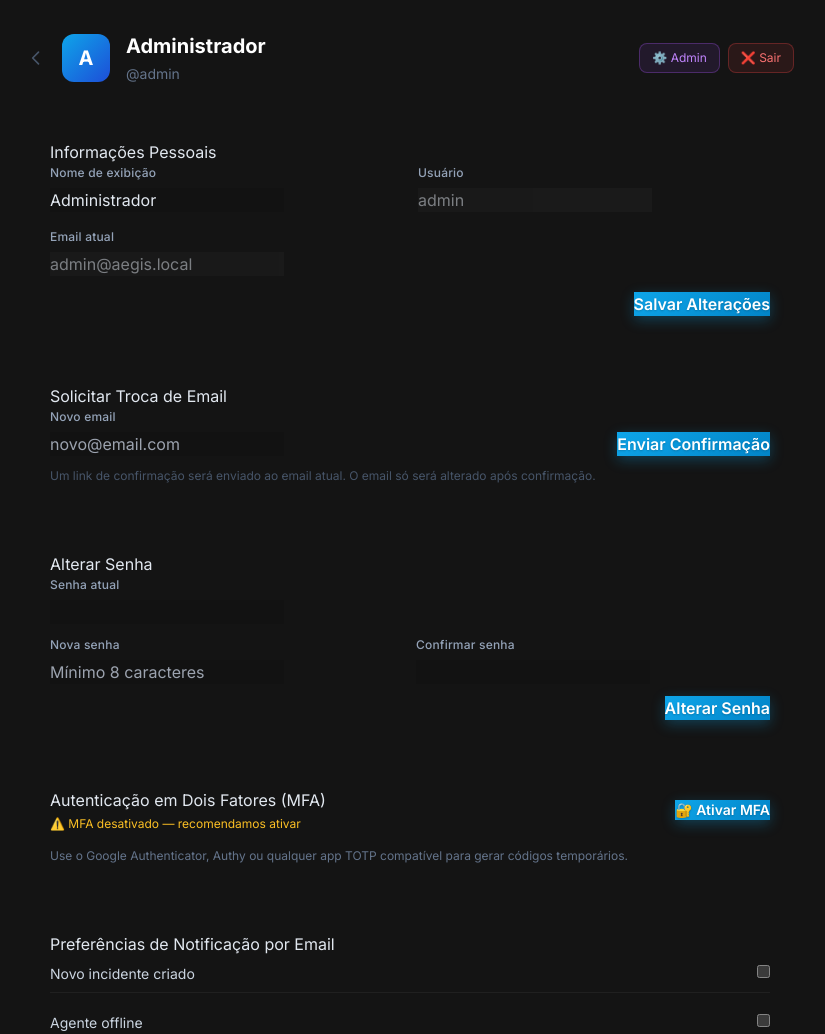
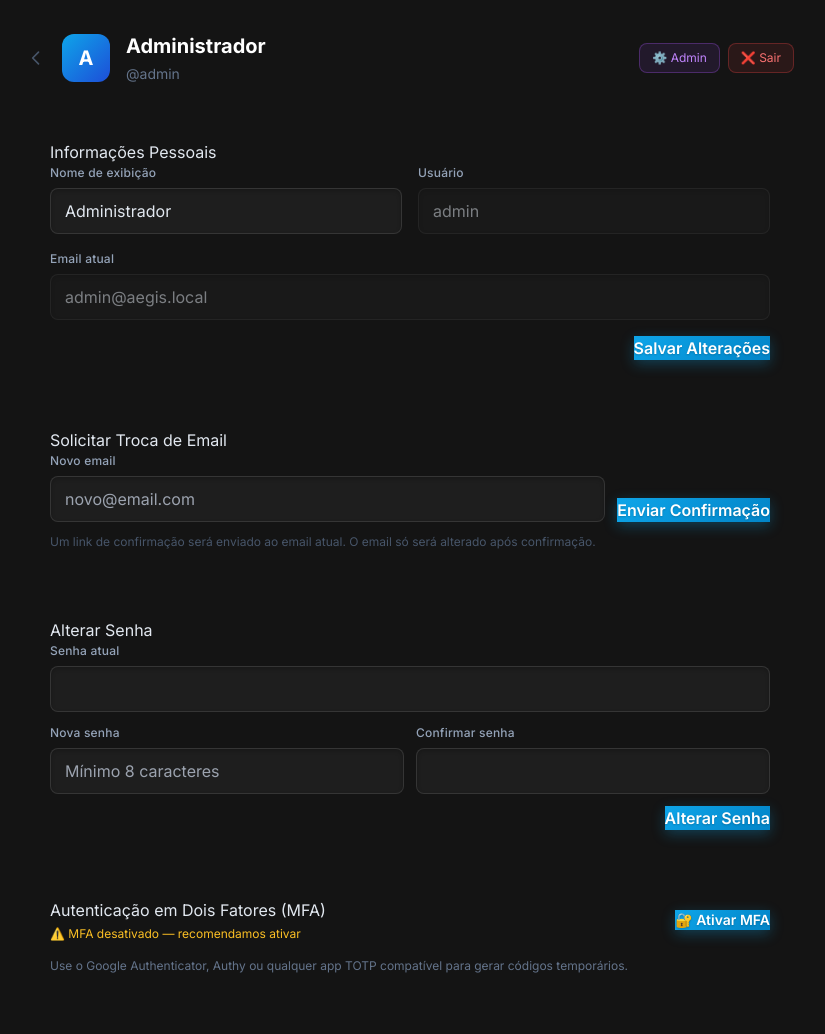
Before and after one commit to BernardoMancia/aegis-endpoint-defense, a Flask app: template server/templates/profile.html in a window 1280 px wide. Shown: the top 1034 px of the page, without its empty margins (230-1055 px from the left). Run offline with Flask 3, Linux system fonts and the light colour scheme; the template is opened without the code that fills it: values that come from a table or form of the project are taken from there, others are empty; data comes from the database, SQL or seed files in the repository; some libraries are stand-ins or nearby versions.

Commit message:
feat(ui): fix white profile inputs and add floating ai chat bubble to intune layout

```diff
--- a/server/templates/mfa_setup.html
+++ b/server/templates/mfa_setup.html
@@ -152,9 +152,9 @@
         <div class="auth-card p-5 mt-4">
             <p class="text-sm font-semibold text-red-400 mb-3">⚠️ Desativar MFA</p>
             <form method="POST" action="/mfa/disable" class="space-y-3">
-                <input name="password" type="password" class="input-field"
+                <input name="password" type="password" class="fluent-input"
                     style="letter-spacing:normal; font-size:14px;" placeholder="Sua senha atual" />
-                <input name="code" type="text" class="input-field" placeholder="Código TOTP" maxlength="6"
+                <input name="code" type="text" class="fluent-input" placeholder="Código TOTP" maxlength="6"
                     inputmode="numeric" />
                 <button type="submit"
                     class="w-full py-2 px-4 rounded-lg border border-red-500/30 text-red-400 text-sm hover:bg-red-500/10 transition-colors">Desativar
--- a/server/templates/profile.html
+++ b/server/templates/profile.html
@@ -139,16 +139,16 @@
                 <form method="POST" action="/profile/update" class="grid sm:grid-cols-2 gap-4">
                     <div>
                         <label>Nome de exibição</label>
-                        <input name="display_name" type="text" class="input-field" value="{{ user.display_name or '' }}"
+                        <input name="display_name" type="text" class="fluent-input" value="{{ user.display_name or '' }}"
                             placeholder="Seu nome completo" />
                     </div>
                     <div>
                         <label>Usuário</label>
-                        <input type="text" class="input-field opacity-50" value="{{ user.username }}" disabled />
+                        <input type="text" class="fluent-input opacity-50" value="{{ user.username }}" disabled />
                     </div>
                     <div class="sm:col-span-2">
                         <label>Email atual</label>
-                        <input type="email" class="input-field opacity-50" value="{{ user.email or '' }}" disabled />
+                        <input type="email" class="fluent-input opacity-50" value="{{ user.email or '' }}" disabled />
                     </div>
                     <div class="sm:col-span-2 flex justify-end">
                         <button type="submit" class="btn-primary">Salvar Alterações</button>
@@ -162,7 +162,7 @@
                 <form method="POST" action="/profile/request-email" class="flex gap-3">
                     <div class="flex-1">
                         <label>Novo email</label>
-                        <input name="new_email" type="email" class="input-field" placeholder="novo@email.com"
+                        <input name="new_email" type="email" class="fluent-input" placeholder="novo@email.com"
                             required />
                     </div>
                     <div class="flex items-end">
@@ -179,17 +179,17 @@
                 <form method="POST" action="/profile/change-password" class="space-y-3">
                     <div>
                         <label>Senha atual</label>
-                        <input name="current_password" type="password" class="input-field" required />
+                        <input name="current_password" type="password" class="fluent-input" required />
                     </div>
                     <div class="grid sm:grid-cols-2 gap-3">
                         <div>
                             <label>Nova senha</label>
-                            <input name="new_password" type="password" class="input-field"
+                            <input name="new_password" type="password" class="fluent-input"
                                 placeholder="Mínimo 8 caracteres" required />
                         </div>
                         <div>
                             <label>Confirmar senha</label>
-                            <input name="confirm_password" type="password" class="input-field" required />
+                            <input name="confirm_password" type="password" class="fluent-input" required />
                         </div>
                     </div>
                     <div class="flex justify-end">
```
Also changed, not shown: server/templates/admin_user_profile.html (+4 -4 lines), server/templates/dashboard.html (+56 -1 lines).
